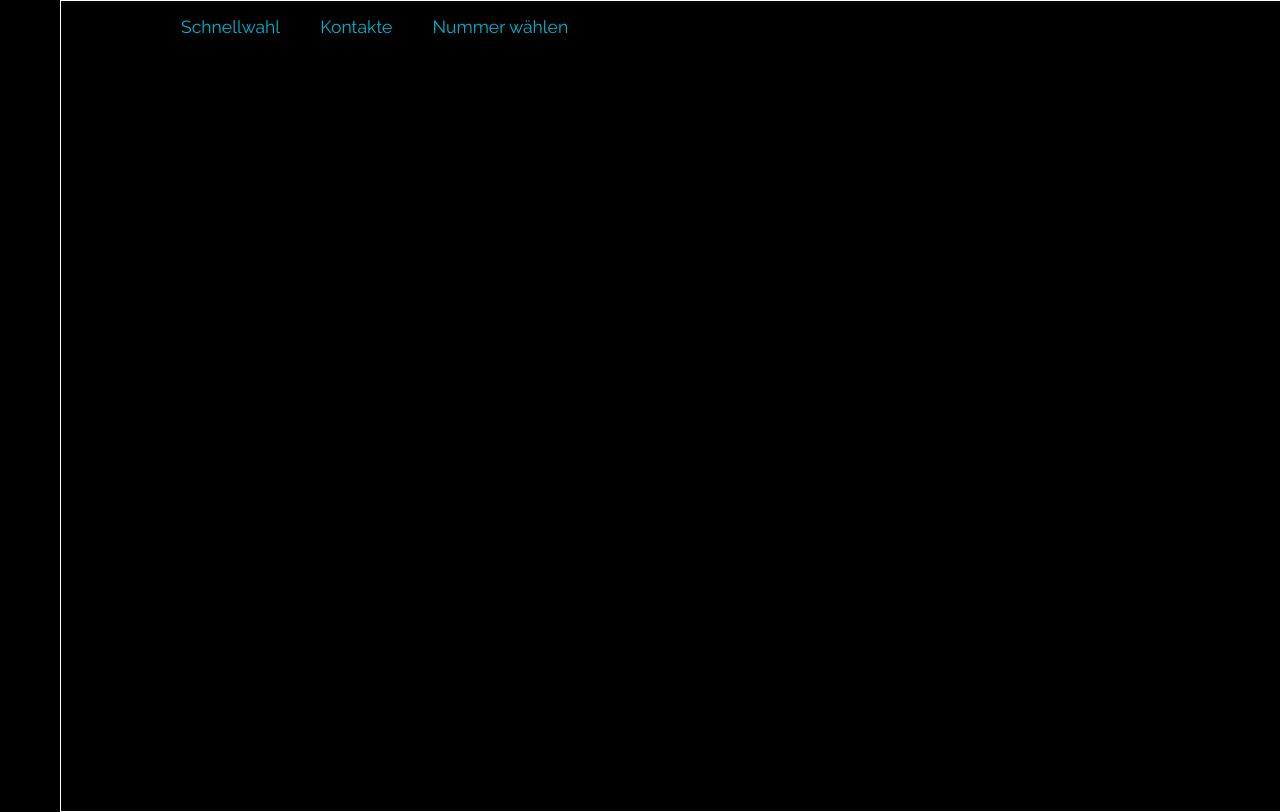
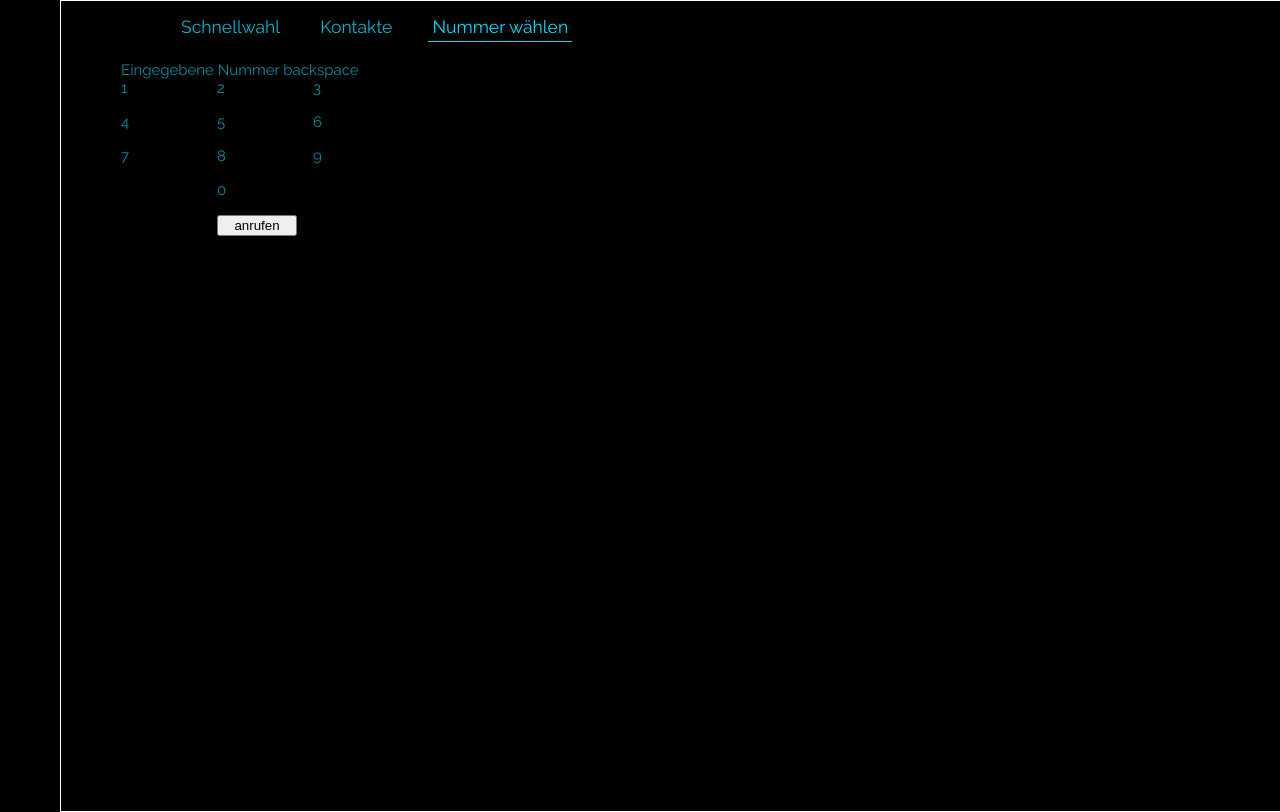
Before and after one commit to groma84/angular-exercise-phoneui, an Angular app: page /phone/dial in a window 1280 px wide. Before the commit this address led to /phone. Shown: the top 812 px of the page. Built offline with nearby package versions, Linux system fonts and the light colour scheme.

Commit message:
Ungestylte Wählscheibe

```diff
--- /dev/null
+++ b/src/app/dial-number/dial-number.component.html
@@ -0,0 +1,20 @@
+<div>
+  <div>
+    <span>Eingegebene Nummer</span>
+    <span>
+      backspace </span>
+  </div>
+  <div class="dial-number__numpad">
+    <span>1</span>
+    <span>2</span>
+    <span>3</span>
+    <span>4</span>
+    <span>5</span>
+    <span>6</span>
+    <span>7</span>
+    <span>8</span>
+    <span>9</span>
+    <span class="dial-number__num0">0</span>
+    <button type="button" class="dial-number__call-button">anrufen</button>
+  </div>
+</div>
--- /dev/null
+++ b/src/app/dial-number/dial-number.component.scss
@@ -0,0 +1,17 @@
+.dial-number__numpad {
+  max-width: 20rem;
+
+  display: grid;
+  grid-gap: 1rem;
+  grid-template-rows: auto auto auto auto auto;
+  grid-template-columns: 5rem 5rem 5rem;
+}
+
+.dial-number__num0 {
+  grid-column: 2/3;
+}
+
+.dial-number__call-button {
+  grid-row: 5/6;
+  grid-column: 2/3;
+}
--- /dev/null
+++ b/src/app/dial-number/dial-number.component.ts
@@ -0,0 +1,15 @@
+import { Component, OnInit } from '@angular/core';
+
+@Component({
+  selector: 'app-dial-number',
+  templateUrl: './dial-number.component.html',
+  styleUrls: ['./dial-number.component.scss']
+})
+export class DialNumberComponent implements OnInit {
+
+  constructor() { }
+
+  ngOnInit() {
+  }
+
+}
```
Also changed, not shown: src/app/main-router/main-router.module.ts (+7 -1 lines), 1 other file (tests, documents, lock files or other folders).
